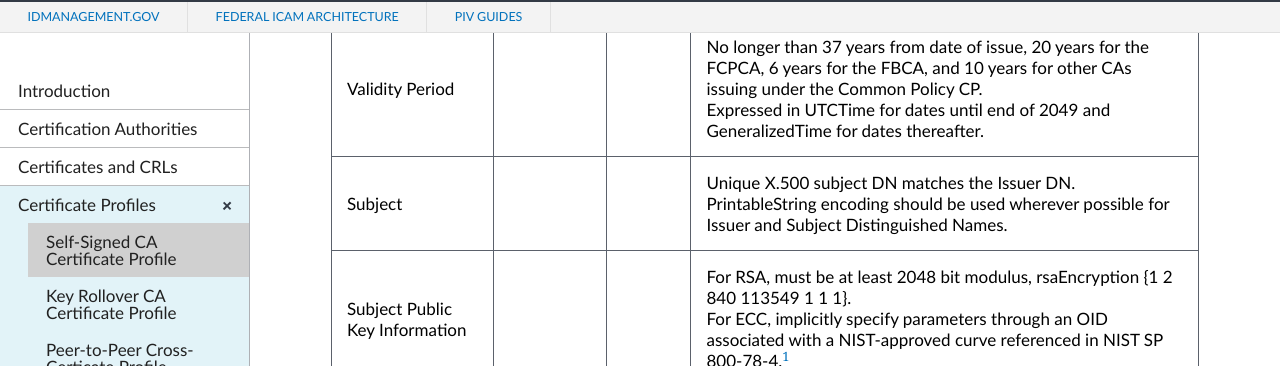
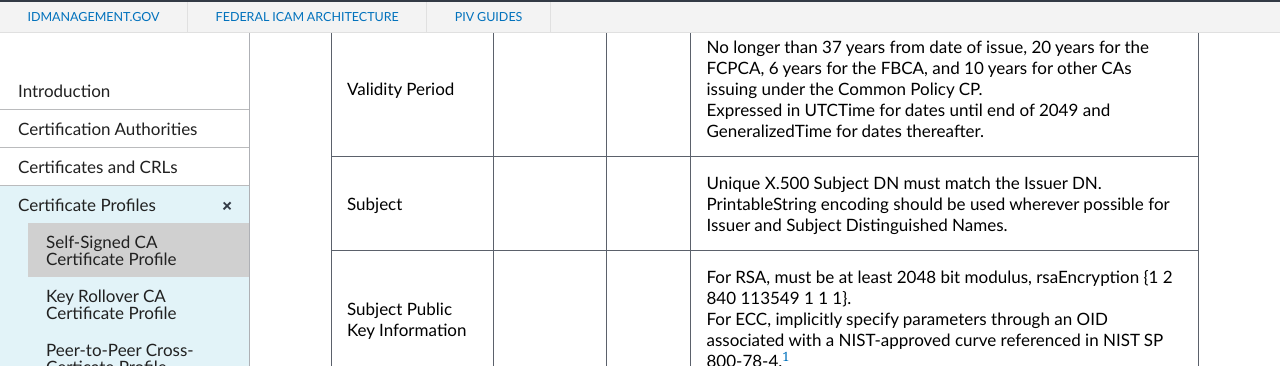
Before and after one commit to GSA/fpki-guides, a Jekyll site: the page built from _profiles/01_self_signed_ca.md, in a window 1280 px wide and 900 px high, scrolled down 703 px. Shown: the part 88-454 px from the top of the window. Built offline with Jekyll 4.4.1, drawn with Linux system fonts in a browser that asks for light colours; nearby versions of some CDN libraries; library files that are not in the unit come from our copies.

Commit message:
Update 01_self_signed_ca.md
Edits

```diff
--- a/_profiles/01_self_signed_ca.md
+++ b/_profiles/01_self_signed_ca.md
@@ -11,9 +11,9 @@
 | Version   |       |       | V3 (2)                                 |
 | Serial Number   |       |       | Must be a unique positive number. |
 | Issuer Signature Algorithm   |       |       |  One of the following: <br>sha256 WithRSAEncryption {1 2 840 113549 1 1 11} <br>ecdsa-with-SHA256 {1.2.840.10045.4.3.2} <br>ecdsa-with-SHA384 {1.2.840.10045.4.3.3} <br>ecdsa-with-SHA512 {1.2.840.10045.4.3.4} |
-| Issuer Distinguished Name   |       |       |  Unique X.500 Issuing CA DN. <BR>For CAs operating under the Common Policy CP (i.e., _X.509 Certificate Policy for the U.S. Federal PKI Common Policy Framework_), must use one of the name forms specified in the Common Policy CP, Section 3.1.1.<br>PrintableString encoding should be used wherever possible for Issuer and Subject Distinguished Names. |
-| Validity Period   |       |       |  No longer than 37 years from date of issue, 20 years for the FCPCA, 6 years for the FBCA, and 10 years for other CAs issuing under the Common Policy CP. <BR>Expressed in UTCTime for dates until end of 2049 and GeneralizedTime for dates thereafter.  |
-| Subject   |       |       |   Unique X.500 subject DN matches the Issuer DN.<br>PrintableString encoding should be used wherever possible for Issuer and Subject Distinguished Names.   |
+| Issuer Distinguished Name   |       |       |  Unique X.500 Issuing CA DN.<br>For CAs operating under the Common Policy CP (i.e., _X.509 Certificate Policy for the U.S. Federal PKI Common Policy Framework_), must use one of the name forms specified in the Common Policy CP, Section 3.1.1.<br>PrintableString encoding should be used wherever possible for Issuer and Subject Distinguished Names. |
+| Validity Period   |       |       |  No longer than 37 years from date of issue, 20 years for the FCPCA, 6 years for the FBCA, and 10 years for other CAs issuing under the Common Policy CP.<br>Expressed in UTCTime for dates until end of 2049 and GeneralizedTime for dates thereafter.  |
+| Subject   |       |       |   Unique X.500 Subject DN must match the Issuer DN.<br>PrintableString encoding should be used wherever possible for Issuer and Subject Distinguished Names.   |
 | Subject Public Key Information   |       |       |   For RSA, must be at least 2048 bit modulus, rsaEncryption {1 2 840 113549 1 1 1}.<BR>For ECC, implicitly specify parameters through an OID associated with a NIST-approved curve referenced in NIST SP 800-78-4.<sup>[1](#1)</sup>   |
 | Signature   |       |       |   sha256 WithRSAEncryption {1 2 840 113549 1 1 11} or ECDSA with appropriate Hash.   |
 |               |                 |              |                                       |
```
